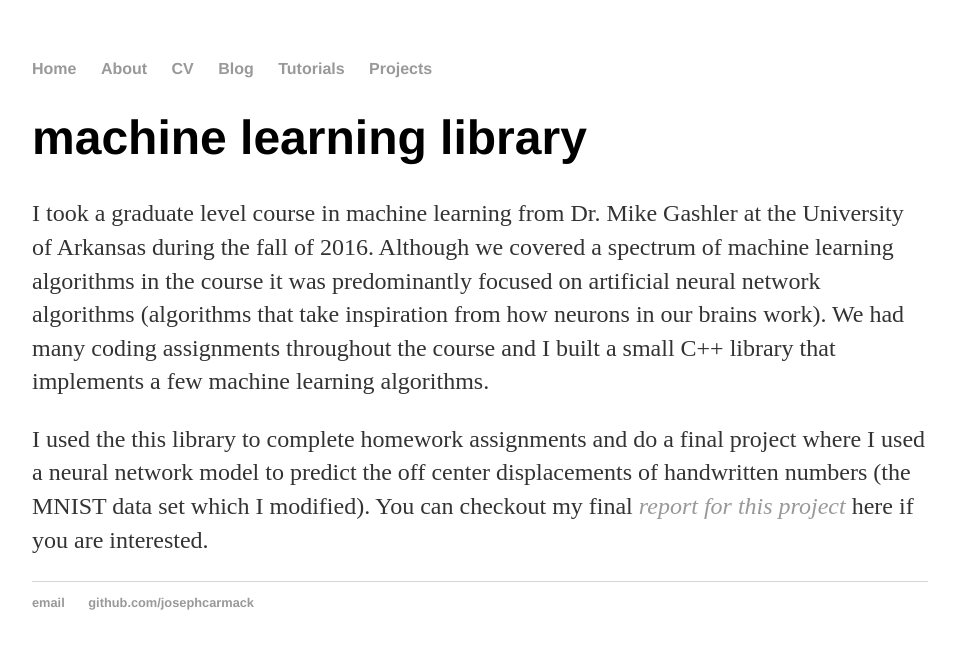
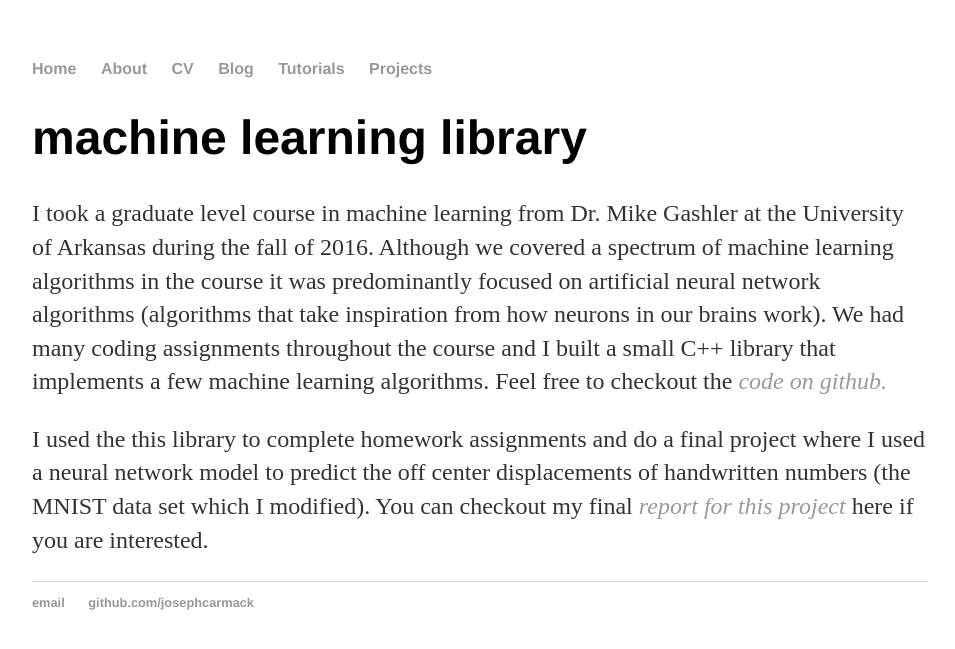
Before and after one commit to josephcarmack/josephcarmack.github.io, a Jekyll site: the page built from projects/machine_learning_library/index.html, in a window 1280 px wide. Shown: the top 649 px of the page, without its empty margins (160-1115 px from the left). Built offline with Jekyll 4.4.1, drawn with Linux system fonts in a browser that asks for light colours.

Commit message:
update index.html

```diff
--- a/projects/machine_learning_library/index.html
+++ b/projects/machine_learning_library/index.html
@@ -11,7 +11,10 @@ title: machine learning library
 	focused on artificial neural network algorithms (algorithms that take inspiration
 	from how neurons in our brains work). We had many coding assignments throughout
 	the course and I built a small C++ library that implements a few
-	machine learning algorithms.
+	machine learning algorithms. Feel free to checkout the <em>
+		<a href="https://github.com/josephcarmack/personal_machine_learning_library">
+			code on github.</a>
+	</em>
 	</p>
 
 	<p>
```
